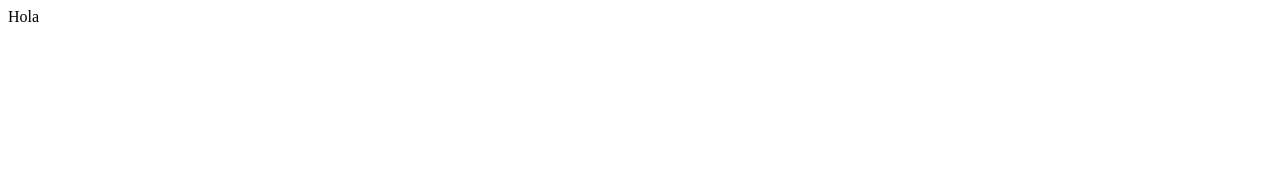
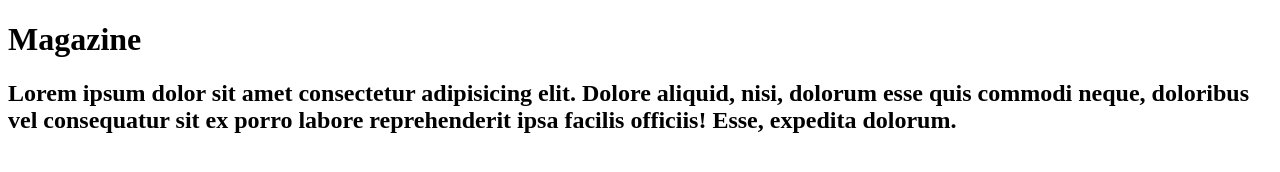
Before and after one commit to RM92023/magazine-web, a plain HTML site: page index.html in a window 1280 px wide. Drawn offline with Linux system fonts and the light colour scheme.

Commit message:
feat(main):Implementar main en el index.html

```diff
--- a/index.html
+++ b/index.html
@@ -7,7 +7,12 @@
     <title>Magazine Web</title>
 </head>
 <body>
-    <div class="hola">Hola</div>
+    <main>
+        <div>
+            <h1>Magazine</h1>
+            <h2>Lorem ipsum dolor sit amet consectetur adipisicing elit. Dolore aliquid, nisi, dolorum esse quis commodi neque, doloribus vel consequatur sit ex porro labore reprehenderit ipsa facilis officiis! Esse, expedita dolorum.</h2>
+        </div>
+    </main>
     <script src="./js/scripts.js"></script>
 </body>
 </html>
```
